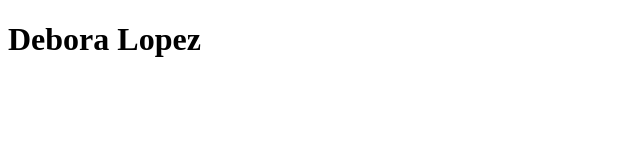
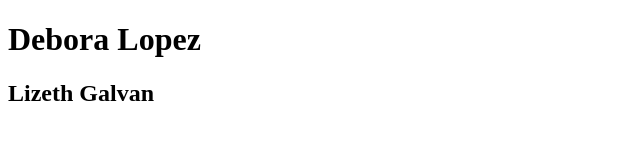
Before and after one commit to Debora01-create/AplicacionesWeb, a plain HTML site: page index.html in a window 1280 px wide. Shown: the whole page, without its empty margins (0-640 px from the left). Drawn offline with Linux system fonts and the light colour scheme.

Commit message:
Agregando mi apellido

```diff
--- a/index.html
+++ b/index.html
@@ -7,5 +7,6 @@
 </head>
 <body>
     <h1>Debora Lopez</h1>
+    <h2>Lizeth Galvan</h2>
 </body>
 </html>
```
